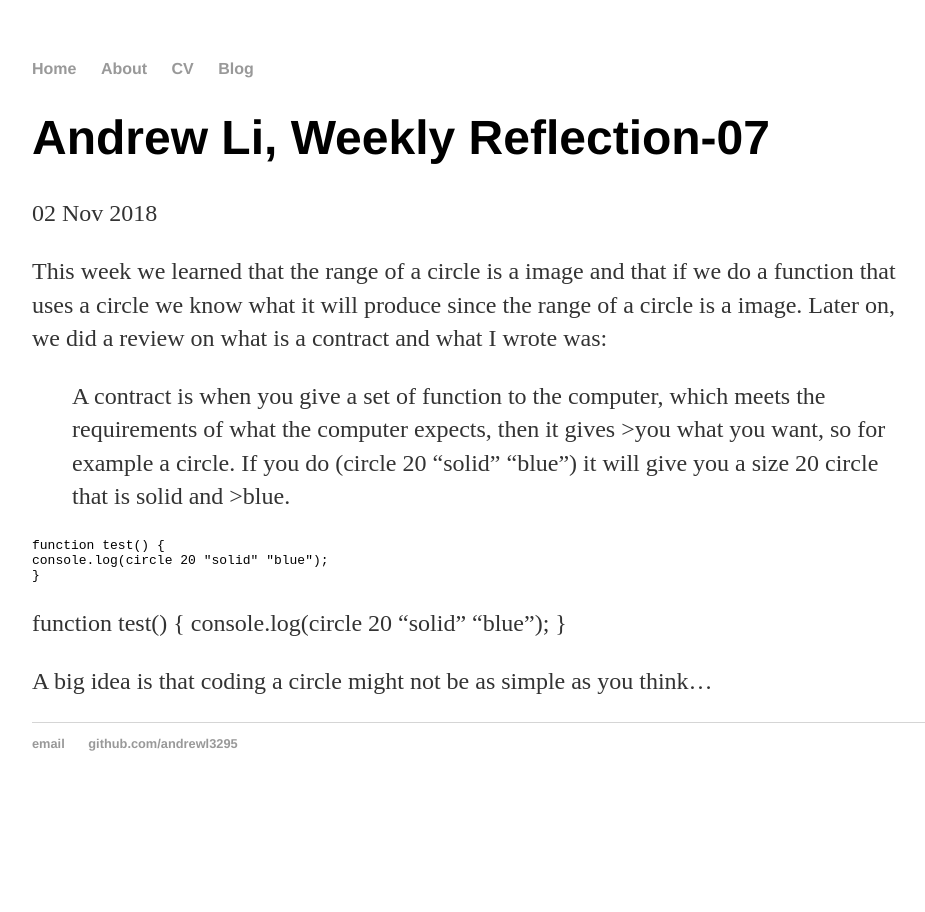
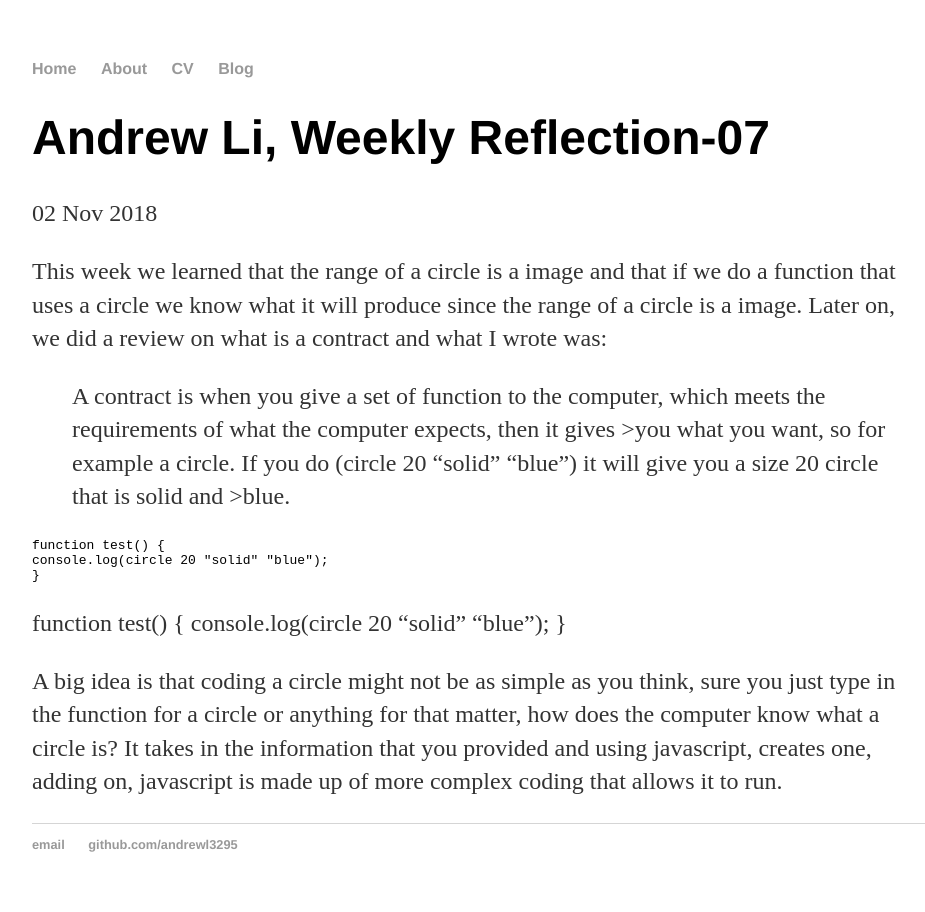
Before and after one commit to Andrewl3295/Andrewl3295.github.io, a Jekyll site: the page built from _posts/2018-11-02-Weekly-Reflection-07.md, in a window 1280 px wide. Shown: the whole page, without its empty margins (160-1085 px from the left). Built offline with Jekyll 4.4.1, drawn with Linux system fonts in a browser that asks for light colours.

Commit message:
Update 2018-11-02-Weekly-Reflection-07.md

```diff
--- a/_posts/2018-11-02-Weekly-Reflection-07.md
+++ b/_posts/2018-11-02-Weekly-Reflection-07.md
@@ -17,4 +17,4 @@ function test() {
 console.log(circle 20 "solid" "blue");
 }
 
-A big idea is that coding a circle might not be as simple as you think...
+A big idea is that coding a circle might not be as simple as you think, sure you just type in the function for a circle or anything for that matter, how does the computer know what a circle is? It takes in the information that you provided and using javascript, creates one, adding on, javascript is made up of more complex coding that allows it to run.
```
